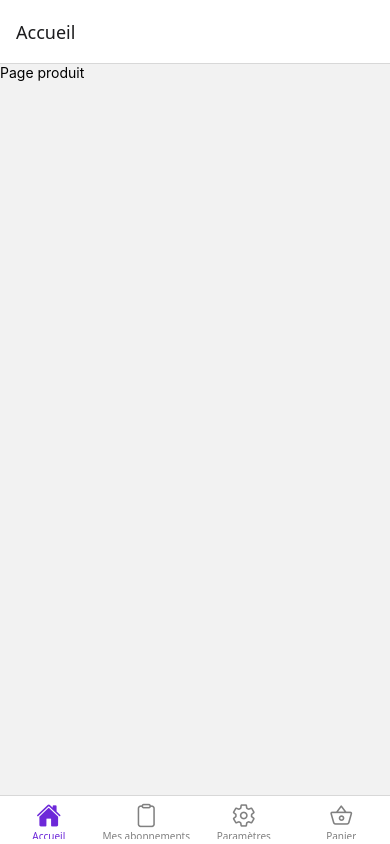
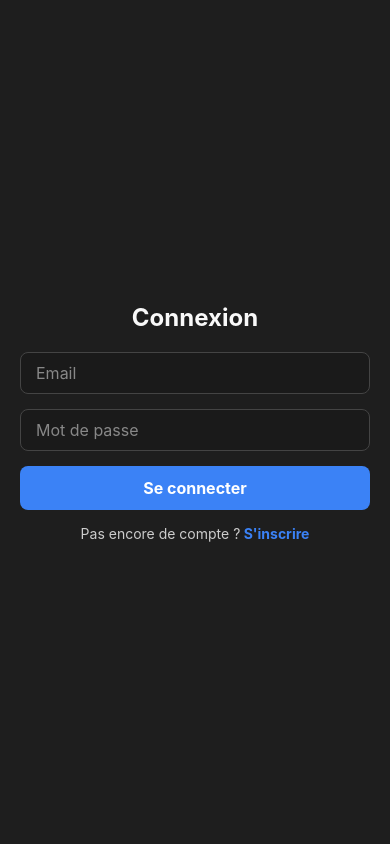
Before and after one commit to Matheo-dlvt/cyna-mobile, a React Native app in the folder mobile/: screen /Login in a window 390 px wide. Built offline with nearby package versions, Linux system fonts and the light colour scheme.

Commit message:
obligation de connexion pour utilisation de l'app

```diff
--- a/mobile/App.tsx
+++ b/mobile/App.tsx
@@ -1,15 +1,29 @@
-import { StatusBar } from 'expo-status-bar';
-import { StyleSheet, Text, View } from 'react-native';
+import React, { useEffect, useState } from 'react';
+import { NavigationContainer } from '@react-navigation/native';
+import { SafeAreaProvider } from 'react-native-safe-area-context';
+import AsyncStorage from '@react-native-async-storage/async-storage';
+
 import TabNavigator from './src/navigation/TabNavigator';
-import { SafeAreaProvider } from 'react-native-safe-area-context';
-import { NavigationContainer } from '@react-navigation/native';
-
+import AuthNavigator from './src/navigation/AuthNavigator';
 
 export default function App() {
+  const [isAuthenticated, setIsAuthenticated] = useState<boolean | null>(null);
+
+  useEffect(() => {
+    const checkToken = async () => {
+      const token = await AsyncStorage.getItem("access");
+      setIsAuthenticated(!!token);
+    };
+
+    checkToken();
+  }, []);
+
+  if (isAuthenticated === null) return null; // écran de chargement si besoin
+
   return (
     <SafeAreaProvider>
       <NavigationContainer>
-        <TabNavigator />
+        {isAuthenticated ? <TabNavigator /> : <AuthNavigator />}
       </NavigationContainer>
     </SafeAreaProvider>
   );
--- a/mobile/package.json
+++ b/mobile/package.json
@@ -10,6 +10,7 @@
   },
   "dependencies": {
     "@expo/vector-icons": "^14.0.4",
+    "@react-native-async-storage/async-storage": "^2.1.2",
     "@react-navigation/bottom-tabs": "^7.3.3",
     "@react-navigation/native": "^7.0.19",
     "@react-navigation/native-stack": "^7.3.3",
--- /dev/null
+++ b/mobile/src/components/BaseButton.tsx
@@ -0,0 +1,52 @@
+import React from "react";
+import { TouchableOpacity, Text, StyleSheet, ViewStyle, TextStyle } from "react-native";
+
+interface BaseButtonProps {
+  label: string;
+  onPress: () => void;
+  variant?: "primary" | "secondary";
+  style?: ViewStyle;
+  textStyle?: TextStyle;
+}
+
+const BaseButton: React.FC<BaseButtonProps> = ({
+  label,
+  onPress,
+  variant = "primary",
+  style,
+  textStyle,
+}) => {
+  return (
+    <TouchableOpacity
+      style={[styles.button, styles[variant], style]}
+      onPress={onPress}
+      activeOpacity={0.7}
+    >
+      <Text style={[styles.buttonText, textStyle]}>{label}</Text>
+    </TouchableOpacity>
+  );
+};
+
+const styles = StyleSheet.create({
+  button: {
+    width: "100%",
+    paddingVertical: 12,
+    paddingHorizontal: 20,
+    borderRadius: 8,
+    alignItems: "center",
+    justifyContent: "center",
+  },
+  buttonText: {
+    fontSize: 16,
+    fontWeight: "bold",
+    color: "#fff",
+  },
+  primary: {
+    backgroundColor: "#3b82f6",
+  },
+  secondary: {
+    backgroundColor: "#555",
+  },
+});
+
+export default BaseButton;
--- /dev/null
+++ b/mobile/src/components/BaseInput.tsx
@@ -0,0 +1,33 @@
+import React from "react";
+import { TextInput, StyleSheet, TextInputProps } from "react-native";
+
+interface BaseInputProps extends TextInputProps {
+  placeholder: string;
+}
+
+const BaseInput: React.FC<BaseInputProps> = ({ placeholder, style, ...props }) => {
+  return (
+    <TextInput
+      placeholder={placeholder}
+      placeholderTextColor="#888"
+      style={[styles.input, style]}
+      {...props}
+    />
+  );
+};
+
+const styles = StyleSheet.create({
+  input: {
+    width: "100%",
+    paddingVertical: 10,
+    paddingHorizontal: 15,
+    fontSize: 16,
+    borderWidth: 1,
+    borderColor: "#444",
+    borderRadius: 8,
+    backgroundColor: "#1a1a1a",
+    color: "#f9f9f9",
+  },
+});
+
+export default BaseInput;
--- /dev/null
+++ b/mobile/src/navigation/AuthNavigator.tsx
@@ -0,0 +1,17 @@
+import React from 'react';
+import { createNativeStackNavigator } from '@react-navigation/native-stack';
+import LoginScreen from '../screens/auth/LoginScreen';
+import RegisterScreen from '../screens/auth/RegisterScreen';
+import { AuthStackParamList } from "./types";
+
+const Stack = createNativeStackNavigator<AuthStackParamList>();
+
+
+const AuthNavigator = () => (
+  <Stack.Navigator screenOptions={{ headerShown: false }}>
+    <Stack.Screen name="Login" component={LoginScreen} />
+    <Stack.Screen name="Register" component={RegisterScreen} />
+  </Stack.Navigator>
+);
+
+export default AuthNavigator;
--- /dev/null
+++ b/mobile/src/navigation/types.ts
@@ -0,0 +1,4 @@
+export type AuthStackParamList = {
+    Login: undefined;
+    Register: undefined;
+};
--- /dev/null
+++ b/mobile/src/screens/auth/LoginScreen.tsx
@@ -0,0 +1,111 @@
+import React, { useState } from "react";
+import { View, Text, StyleSheet, Alert, TouchableOpacity } from "react-native";
+import AsyncStorage from "@react-native-async-storage/async-storage";
+import BaseInput from "../../components/BaseInput";
+import BaseButton from "../../components/BaseButton";
+import { useNavigation } from "@react-navigation/native";
+import { NativeStackNavigationProp } from "@react-navigation/native-stack";
+import { AuthStackParamList } from "../../navigation/types";
+
+const LoginScreen: React.FC = () => {
+  const navigation = useNavigation<NativeStackNavigationProp<AuthStackParamList>>();
+
+  const [email, setEmail] = useState("");
+  const [password, setPassword] = useState("");
+
+  const handleLogin = async () => {
+    if (!email || !password) {
+      Alert.alert("Erreur", "Veuillez remplir tous les champs.");
+      return;
+    }
+
+    try {
+      // Exemple d'appel API de login
+      const response = await fetch("http://127.0.0.1:8000/api/login", {
+        method: "POST",
+        headers: {
+          "Content-Type": "application/json",
+        },
+        body: JSON.stringify({ email, password }),
+      });
+
+      if (!response.ok) {
+        throw new Error("Identifiants invalides.");
+      }
+
+      const data = await response.json();
+
+      // Stockage du token et de l'userId
+      await AsyncStorage.setItem("access", data.access);
+      await AsyncStorage.setItem("refresh", data.refresh);
+      await AsyncStorage.setItem("userId", data.user.id.toString());
+
+      // Reload app (le changement sera pris en compte dans App.tsx)
+      // Tu peux utiliser un contexte ou navigation si besoin
+    } catch (error: any) {
+      Alert.alert("Connexion échouée", error.message);
+    }
+  };
+
+  return (
+    <View style={styles.container}>
+      <Text style={styles.title}>Connexion</Text>
+
+      <BaseInput
+        placeholder="Email"
+        value={email}
+        onChangeText={setEmail}
+        keyboardType="email-address"
+        style={styles.input}
+      />
+
+      <BaseInput
+        placeholder="Mot de passe"
+        value={password}
+        onChangeText={setPassword}
+        secureTextEntry
+        style={styles.input}
+      />
+
+      <BaseButton label="Se connecter" onPress={handleLogin} />
+
+      <Text style={styles.bottomText}>
+      Pas encore de compte ?
+      <TouchableOpacity onPress={() => navigation.navigate("Register")}>
+        <Text style={styles.link}> S'inscrire</Text>
+      </TouchableOpacity>
+      </Text>
+
+    </View>
+  );
+};
+
+const styles = StyleSheet.create({
+  container: {
+    flex: 1,
+    backgroundColor: "#1e1e1e",
+    alignItems: "center",
+    justifyContent: "center",
+    paddingHorizontal: 20,
+  },
+  title: {
+    fontSize: 24,
+    fontWeight: "bold",
+    color: "#f9f9f9",
+    marginBottom: 20,
+  },
+  input: {
+    marginBottom: 15,
+    width: "100%",
+  },
+  bottomText: {
+    marginTop: 15,
+    color: "#ccc",
+  },
+  link: {
+    color: "#3b82f6",
+    fontWeight: "bold",
+  },
+});
+
+export default LoginScreen;
--- /dev/null
+++ b/mobile/src/screens/auth/RegisterScreen.tsx
@@ -0,0 +1,99 @@
+import React, { useState } from "react";
+import { View, Text, StyleSheet, Alert, TouchableOpacity } from "react-native";
+import AsyncStorage from "@react-native-async-storage/async-storage";
+import { useNavigation } from "@react-navigation/native";
+import { NativeStackNavigationProp } from "@react-navigation/native-stack";
+import { AuthStackParamList } from "../../navigation/types";
+
+import BaseInput from "../../components/BaseInput";
+import BaseButton from "../../components/BaseButton";
+
+const RegisterScreen: React.FC = () => {
+    const navigation = useNavigation<NativeStackNavigationProp<AuthStackParamList>>();
+
+  const [firstName, setFirstName] = useState("");
+  const [lastName, setLastName] = useState("");
+  const [email, setEmail] = useState("");
+  const [password, setPassword] = useState("");
+  const [confirmPassword, setConfirmPassword] = useState("");
+
+  const handleRegister = async () => {
+    if (!firstName || !lastName || !email || !password || !confirmPassword) {
+      Alert.alert("Erreur", "Tous les champs sont obligatoires.");
+      return;
+    }
+
+    if (password !== confirmPassword) {
+      Alert.alert("Erreur", "Les mots de passe ne correspondent pas.");
+      return;
+    }
+
+    try {
+      const response = await fetch("http://127.0.0.1:8000/api/register", {
+        method: "POST",
+        headers: { "Content-Type": "application/json" },
+        body: JSON.stringify({ firstName, lastName, email, password, confirmPassword, role: false }),
+      });
+
+      if (!response.ok) throw new Error("Erreur lors de l'inscription.");
+      const data = await response.json();
+
+      await AsyncStorage.setItem("access", data.access);
+      await AsyncStorage.setItem("refresh", data.refresh);
+      await AsyncStorage.setItem("userId", data.user.id.toString());
+    } catch (error: any) {
+      Alert.alert("Erreur", error.message);
+    }
+  };
+
+  return (
+    <View style={styles.container}>
+      <Text style={styles.title}>Inscription</Text>
+
+      <BaseInput placeholder="Prénom" value={firstName} onChangeText={setFirstName} style={styles.input} />
+      <BaseInput placeholder="Nom" value={lastName} onChangeText={setLastName} style={styles.input} />
+      <BaseInput placeholder="Email" value={email} onChangeText={setEmail} keyboardType="email-address" style={styles.input} />
+      <BaseInput placeholder="Mot de passe" value={password} onChangeText={setPassword} secureTextEntry style={styles.input} />
+      <BaseInput placeholder="Confirmer le mot de passe" value={confirmPassword} onChangeText={setConfirmPassword} secureTextEntry style={styles.input} />
+
+      <BaseButton label="S'inscrire" onPress={handleRegister} />
+
+      <Text style={styles.bottomText}>
+        Déjà un compte ?
+        <TouchableOpacity onPress={() => navigation.navigate("Login")}>
+          <Text style={styles.link}> Connexion</Text>
+        </TouchableOpacity>
+      </Text>
+    </View>
+  );
+};
+
+const styles = StyleSheet.create({
+  container: {
+    flex: 1,
+    backgroundColor: "#1e1e1e",
+    alignItems: "center",
+    justifyContent: "center",
+    paddingHorizontal: 20,
+  },
+  title: {
+    fontSize: 24,
+    fontWeight: "bold",
+    color: "#f9f9f9",
+    marginBottom: 20,
+  },
+  input: {
+    marginBottom: 15,
+    width: "100%",
+  },
+  bottomText: {
+    marginTop: 15,
+    color: "#ccc",
+  },
+  link: {
+    color: "#3b82f6",
+    fontWeight: "bold",
+  },
+});
+
+export default RegisterScreen;
```
Also changed, not shown: 1 other file (tests, documents, lock files or other folders).
